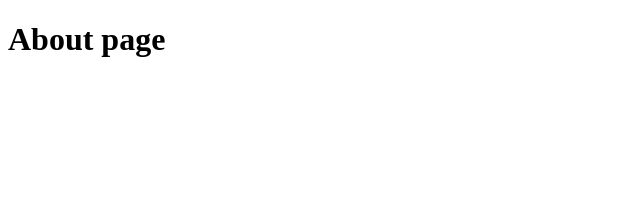
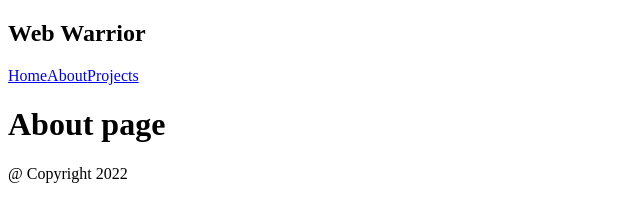
Before and after one commit to Dmytro9/gatsby-test, a Gatsby site: page /about in a window 1280 px wide. Shown: the whole page, without its empty margins (0-640 px from the left). Built offline with nearby package versions, Linux system fonts and the light colour scheme; Gatsby itself is replaced by a stand-in of ours.

Commit message:
layout component

```diff
--- /dev/null
+++ b/src/components/Layout.js
@@ -0,0 +1,14 @@
+import React from "react"
+import Navbar from "./Navbar"
+
+export default function Layout({ children }) {
+  return (
+    <div className="layout">
+      <Navbar />
+      <div className="content">{children}</div>
+      <footer>
+        <p>@ Copyright 2022</p>
+      </footer>
+    </div>
+  )
+}
--- a/src/pages/about.js
+++ b/src/pages/about.js
@@ -1,9 +1,12 @@
 import React from "react"
+import Layout from "../components/Layout"
 
 export default function About() {
   return (
-    <div>
-      <h1>About page</h1>
-    </div>
+    <Layout>
+      <div>
+        <h1>About page</h1>
+      </div>
+    </Layout>
   )
 }
```
Also changed, not shown: src/pages/index.js (+4 -3 lines), src/pages/projects/index.js (+8 -1 lines).
